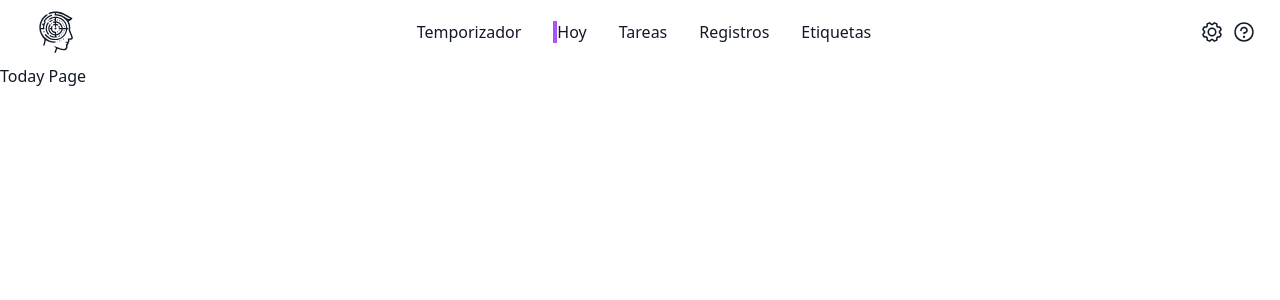
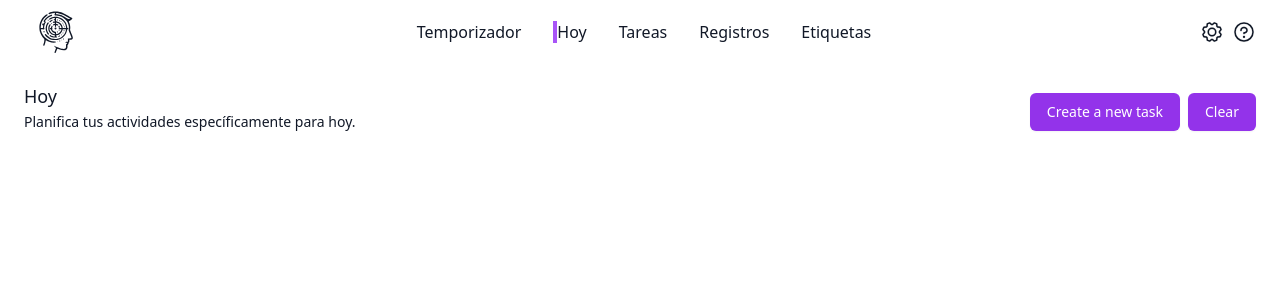
Before and after one commit to Lombardimn/pomodoro-react, a React (Vite) app: page /today in a window 1280 px wide. Shown: the top 300 px of the page. Built offline with nearby package versions, Linux system fonts and the light colour scheme.

Commit message:
feat: [development/TodayPage]- initial component

```diff
--- a/src/AppLayout.tsx
+++ b/src/AppLayout.tsx
@@ -28,7 +28,9 @@ const AppLayout = ({ children }: Props) => {
   return (
     <>
       <Navbar />
-      {children}
+      <main className="bg-background-light dark:bg-background-dark text-text-light dark:text-text-dark">
+        {children}
+      </main>
     </>
   )
 }
--- a/src/pages/TagPage.tsx
+++ b/src/pages/TagPage.tsx
@@ -11,3 +11,9 @@ const TagPage = () => {
 }
 
 export { TagPage }
+
+// ! gravedad
+// * importante
+// TODO: por hacer
+// ? pregunta
+// normal
--- a/src/pages/TimerPage.tsx
+++ b/src/pages/TimerPage.tsx
@@ -4,9 +4,7 @@ import { PomodoroTimer } from "@/components"
 const TimerPage = () => {
   return (
     <AppLayout>
-      <main className="bg-background-light dark:bg-background-dark text-text-light dark:text-text-dark">
         <PomodoroTimer />
-      </main>
     </AppLayout>
   )
 }
--- a/src/pages/TodayPage.tsx
+++ b/src/pages/TodayPage.tsx
@@ -3,10 +3,21 @@ import { AppLayout } from "@/AppLayout"
 const TodayPage = () => {
   return (
     <AppLayout>
-    <main className="bg-background-light dark:bg-background-dark text-text-light dark:text-text-dark">
-      <div>Today Page</div>
-    </main>
-  </AppLayout>
+      <section className="container mx-auto px-6 sm:px-0">
+        <div className="px-4 py-5 sm:px-6 mb-4">
+          <div className="-ml-4 -mt-4 flex justify-between items-center flex-wrap sm:flex-nowrap">
+            <div className="ml-4 mt-4">
+              <h2 className="text-lg leading-6 font-medium">Hoy</h2>
+              <p className="mt-1 text-sm ">Planifica tus actividades específicamente para hoy.</p>
+            </div>
+            <div className="ml-4 mt-6 flex items-center gap-2">
+              <button className="inline-flex justify-center rounded-md border border-transparent shadow-sm px-4 py-2 bg-purple-600 disabled:bg-purple-400 text-base font-medium text-white hover:bg-purple-700 focus:outline-none focus:ring-2 focus:ring-offset-2 focus:ring-purple-500 sm:text-sm" type="button">Create a new task</button>
+              <button className="inline-flex justify-center rounded-md border border-transparent shadow-sm px-4 py-2 bg-purple-600 disabled:bg-purple-400 text-base font-medium text-white hover:bg-purple-700 focus:outline-none focus:ring-2 focus:ring-offset-2 focus:ring-purple-500 sm:text-sm" type="button">Clear</button>
+            </div>
+          </div>
+        </div>
+      </section>
+    </AppLayout>
   )
 }
 
```
